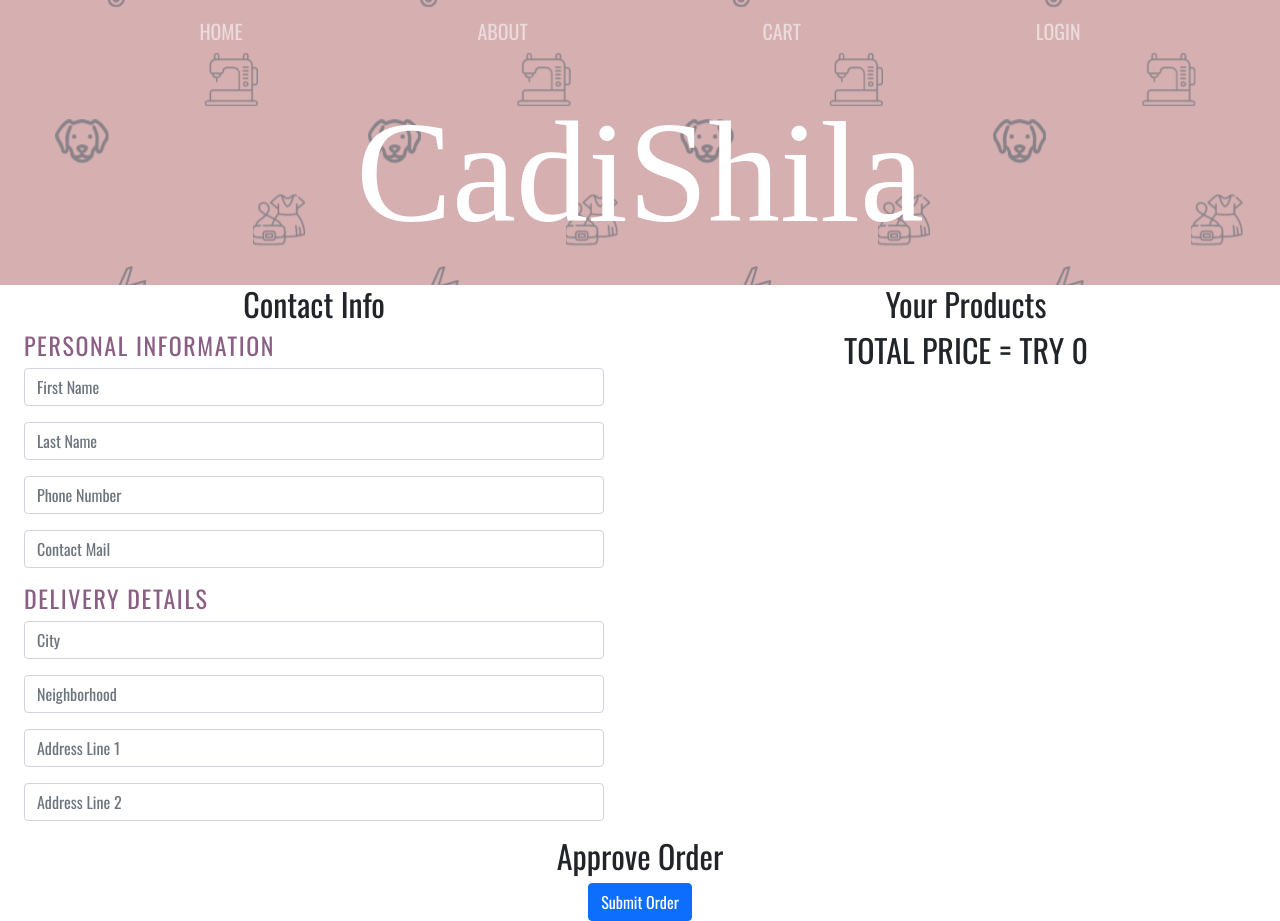
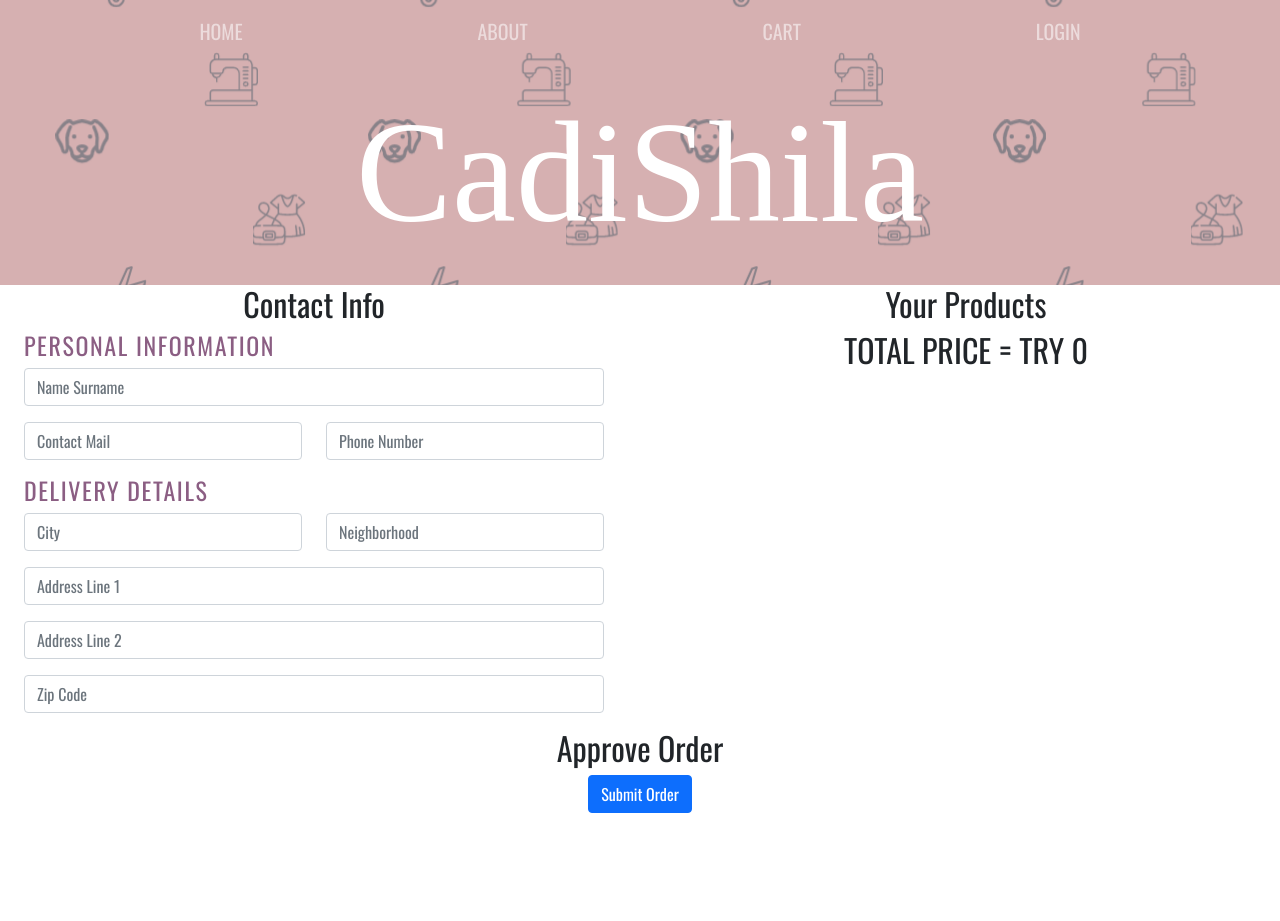
Before and after one commit to calmeart/cadishila, a React (Create React App) app in the folder client/: page /checkout in a window 1280 px wide. After the commit the page ends 813 px from the top, so only its background shows below. Built offline with nearby package versions, Linux system fonts and the light colour scheme; a web font is replaced by a local one.

Commit message:
define states and handle change functions

```diff
--- a/client/src/pages/payment.js
+++ b/client/src/pages/payment.js
@@ -1,6 +1,7 @@
-import React from "react";
+import React, { useContext, useState } from "react";
 
 import ProductCard from "../components/ProductCard";
+import { AuthContext } from "../context/auth";
 
 function Payment({ cartContent }) {
 
@@ -14,6 +15,38 @@ function Payment({ cartContent }) {
       totalPrice = cartContent.reduce(reducer, 0);
     }
 
+    const { user } = useContext(AuthContext);
+
+    const [userDetails, setUserDetails] = useState({
+      username: user ? user.username : "",
+      email: user ? user.email : "",
+      phone: ""
+    })
+
+    const [deliveryDetails, setDeliveryDetails] = useState({
+      city: "",
+      neighborhood: "",
+      addressOne: "",
+      addressTwo: "",
+      zipCode: ""
+    });
+
+    function handleUserChange(e) {
+      const { name, value } = e.target;
+      setUserDetails(prev => ({
+        ...prev,
+        [name]: value
+      }))
+    };
+
+    function handleDeliveryChange(e) {
+      const { name, value } = e.target;
+      setDeliveryDetails(prev => ({
+        ...prev,
+        [name]: value
+      }))
+    }
+
     return (
       <div id="payment">
         <div className="row">
@@ -21,16 +54,32 @@ function Payment({ cartContent }) {
             <div className="container">
               <h2 className="text-center">Contact Info</h2>
               <h5>Personal Information</h5>
-              <input type="text" className="form-control mb-3" name="fname" placeholder="First Name" />
-              <input type="text" className="form-control mb-3" name="lname" placeholder="Last Name" />
-              <input type="text" className="form-control mb-3" name="phone" placeholder="Phone Number" />
-              <input type="email" className="form-control mb-3" name="email" placeholder="Contact Mail" />
+              <div className="row">
+                <div className="col-md-12">
+                  <input type="text" className="form-control mb-3" name="username" value={userDetails.username} onChange={handleUserChange} placeholder="Name Surname" />
+                </div>
+                <div className="col-md-6">
+                  <input type="email" className="form-control mb-3" name="email" value={userDetails.email} onChange={handleUserChange} placeholder="Contact Mail" />
+                </div>
+                <div className="col-md-6">
+                  <input type="text" className="form-control mb-3" name="phone" value={userDetails.phone} onChange={handleUserChange} placeholder="Phone Number" />
+                </div>
 
+              </div>
               <h5>Delivery Details</h5>
-              <input type="text" className="form-control mb-3" name="city" placeholder="City" />
-              <input type="text" className="form-control mb-3" name="neighborhood" placeholder="Neighborhood" />
-              <input type="text" className="form-control mb-3" name="addressLineOne" placeholder="Address Line 1" />
-              <input type="text" className="form-control mb-3" name="addressLineTwo" placeholder="Address Line 2" />
+              <div className="row">
+                <div className="col-md-6">
+                  <input type="text" className="form-control mb-3" name="city" value={deliveryDetails.city} onChange={handleDeliveryChange} placeholder="City" />
+                </div>
+                <div className="col-md-6">
+                  <input type="text" className="form-control mb-3" name="neighborhood" value={deliveryDetails.neighborhood} onChange={handleDeliveryChange} placeholder="Neighborhood" />
+                </div>
+                <div className="col-md-12">
+                  <input type="text" className="form-control mb-3" name="addressOne" value={deliveryDetails.addressOne} onChange={handleDeliveryChange} placeholder="Address Line 1" />
+                  <input type="text" className="form-control mb-3" name="addressTwo" value={deliveryDetails.addressTwo} onChange={handleDeliveryChange} placeholder="Address Line 2" />
+                  <input type="text" className="form-control mb-3" name="zipCode" value={deliveryDetails.zipCode} onChange={handleDeliveryChange} placeholder="Zip Code" />
+                </div>
+              </div>
             </div>
           </div>
           <div className="col-md-6 text-center">
```
